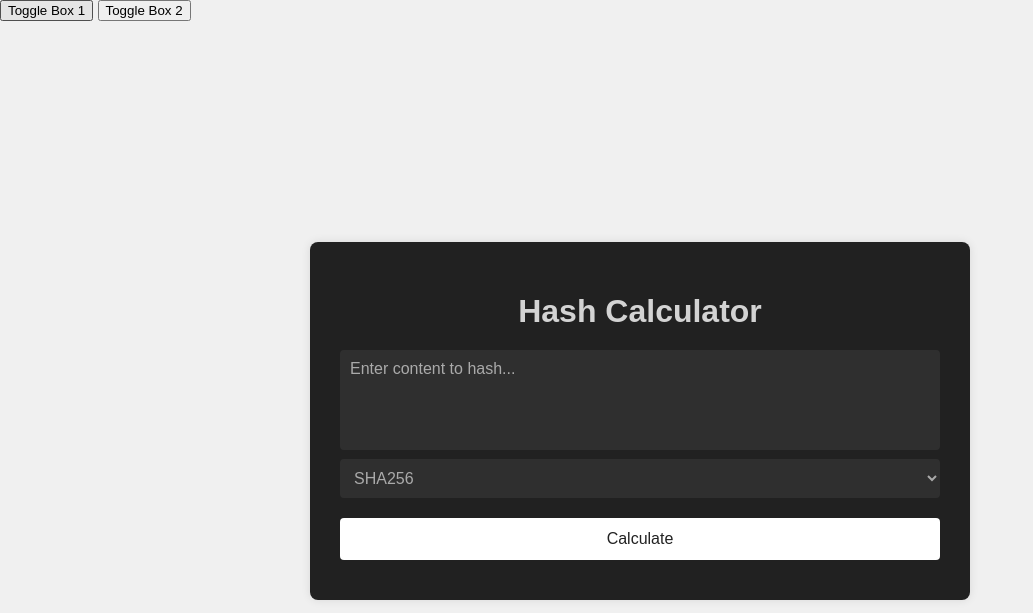
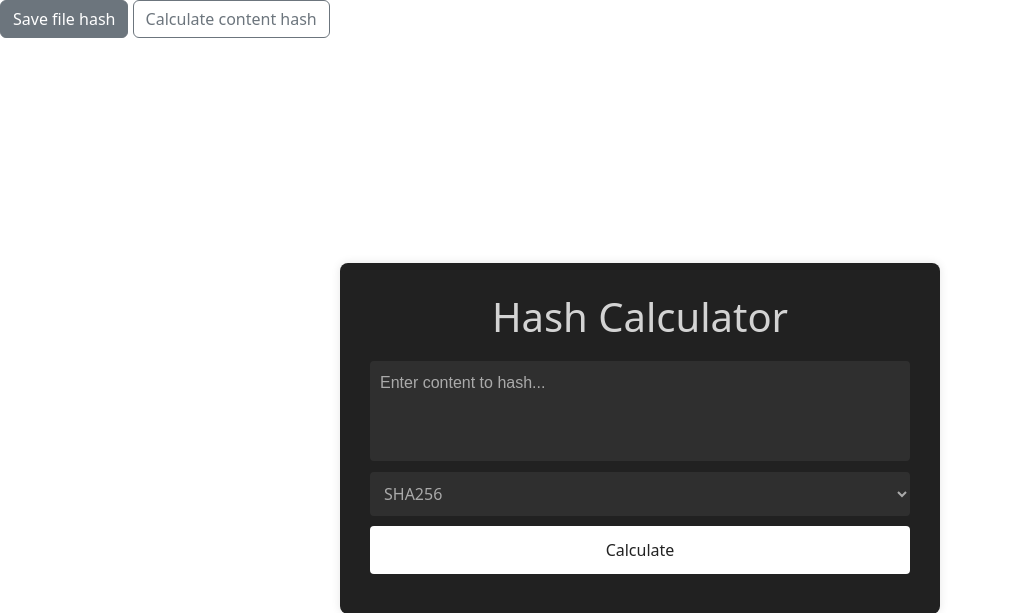
Before and after one commit to Haateeem/File-Hash-Utility, a Flask app: page / in a window 1280 px wide. Shown: the top 613 px of the page, without its empty margins (0-1033 px from the left). Run offline with Flask 3, Linux system fonts and the light colour scheme.

Commit message:
project aborted, partially completed

```diff
--- a/app.py
+++ b/app.py
@@ -59,7 +59,7 @@ def calculate():
     hash_func.update(input_text.encode('utf-8'))
     hash_result = hash_func.hexdigest()
 
-    return render_template('index.html', result=hash_result)
+    return render_template('index.html', result2=hash_result)
 
 
 if __name__ == '__main__':
--- a/static/style2.css
+++ b/static/style2.css
@@ -31,7 +31,7 @@ body {
 h1 {
     text-align: center;
     margin-bottom: 20px;
-    color: #d3d3d3;
+    color: #d3d3d3 !important;
 }
 
 form {
--- a/templates/index.html
+++ b/templates/index.html
@@ -6,16 +6,24 @@
     <meta name="viewport" content="width=device-width, initial-scale=1.0">
     <title>File Hash Utility</title>
     <link rel="stylesheet" href="{{ url_for('static', filename='style2.css') }}">
+    <link rel="stylesheet" href="https://cdn.jsdelivr.net/npm/bootstrap@5.3.3/dist/css/bootstrap.min.css" crossorigin="anonymous">
+    <script src="https://cdn.jsdelivr.net/npm/bootstrap@5.3.3/dist/js/bootstrap.bundle.min.js"></script>
 </head>
+
 
 <body>
 
     <div class="buttons-outside">
-        <button onclick="toggleBox('box')">Toggle Box 1</button>
-        <button onclick="toggleBox('box-2')">Toggle Box 2</button>
+
+        <input type="radio" class="btn-check" name="options-outlined" id="success-outlined" autocomplete="off" checked>
+        <label class="btn btn-outline-secondary" for="success-outlined" onclick="toggleBox('box')">Save file hash</label>
+
+        <input type="radio" class="btn-check" name="options-outlined" id="danger-outlined" autocomplete="off">
+        <label class="btn btn-outline-secondary" for="danger-outlined" onclick="toggleBox('box-2')">Calculate content hash</label>
     </div>
 
     <div class="container">
+
         <div class="box hidden" id="box">
             <h1>File Hash Utility</h1>
             <form action="{{ url_for('process') }}" method="post" enctype="multipart/form-data">
@@ -61,14 +69,14 @@
             </p>
             {% endif %} -->
 
-            {% if result %}
+            {% if result2 %}
             <div class="code-block-container">
                 <div class="code-header">
                     <span class="code-label">algorithm</span>
                     <button class="copy-button" onclick="copyCode()" id="copyBtn">Copy Code</button>
                 </div>
                 <div class="code-block">
-                    {{result}}
+                    {{result2}}
                 </div>
             </div>
             {% endif %}
```
